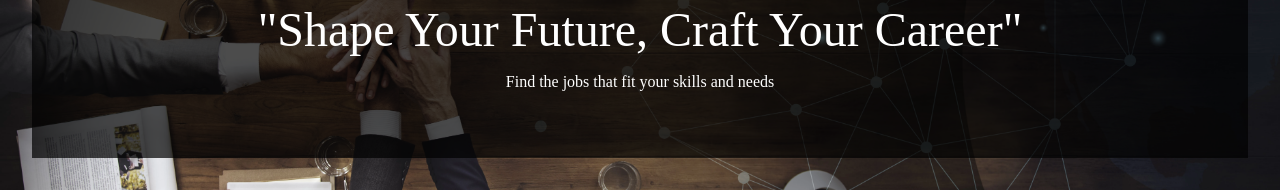
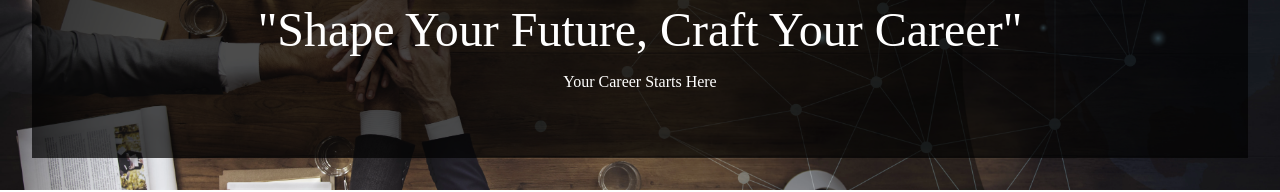
Before and after one commit to ankitpastaur/career-canvas-app, a Vue app: page / in a window 1280 px wide. Shown: the part 155-347 px from the top of the page. Built offline with nearby package versions, Linux system fonts and the light colour scheme; no server answers.

Commit message:
change tagline

```diff
--- a/src/components/Hero.vue
+++ b/src/components/Hero.vue
@@ -30,7 +30,7 @@ defineProps({
           {{ title }}
         </h1>
         <p class="my-4 text-1xl text-white justify-center">
-          Find the jobs that fit your skills and needs
+          Your Career Starts Here
         </p>
       </div>
     </div>
```
